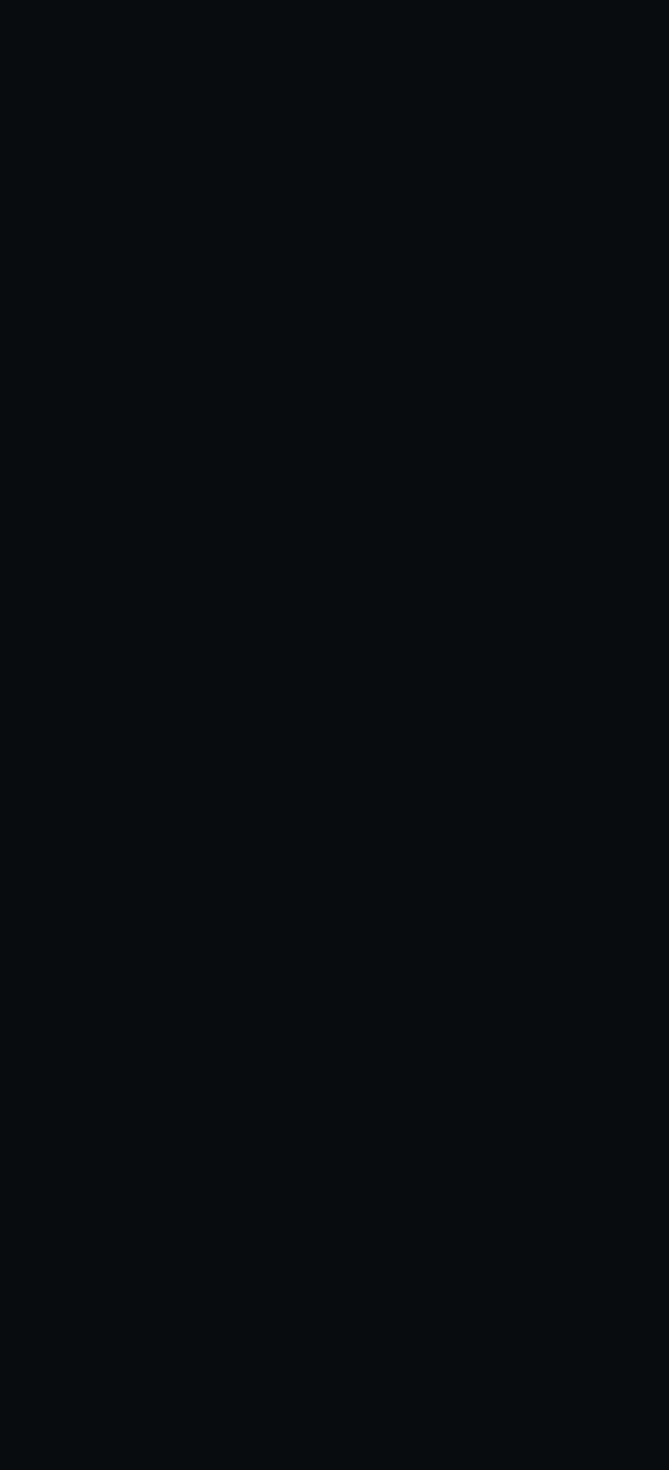
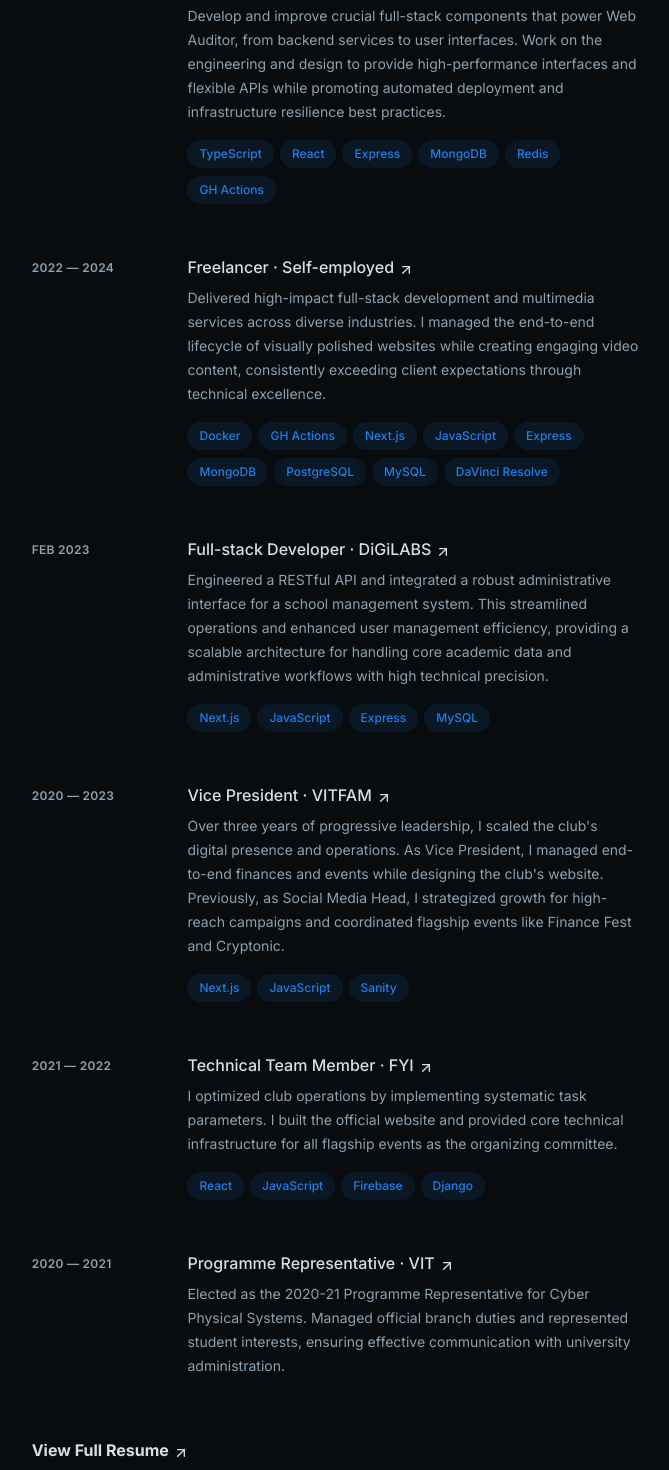
Before and after one commit to theritiktiwari/portfolio, a Next.js app: page / in a window 1280 px wide. Shown: the part 800-2270 px from the top of the page, without its empty margins (593-1262 px from the left). Before the commit the page ends 871 px from the top, so only its background shows below. Built offline with nearby package versions, Linux system fonts and the light colour scheme.

Commit message:
feat: add experience section & resume

```diff
--- a/src/app/(root)/page.tsx
+++ b/src/app/(root)/page.tsx
@@ -1,4 +1,5 @@
 import AboutSection from "@/components/about-section";
+import ExperienceSection from "@/components/experience-section";
 import MouseGlow from "@/components/mouse-glow";
 import Sidebar from "@/components/sidebar";
 import ThemeToggle from "@/components/theme-toggle";
@@ -20,6 +21,7 @@
 					<Sidebar />
 					<main id="content" className="pt-24 lg:w-[52%] lg:py-24">
 						<AboutSection />
+						<ExperienceSection />
 					</main>
 				</div>
 			</div>
--- a/src/app/globals.css
+++ b/src/app/globals.css
@@ -2,6 +2,7 @@
 @import "tw-animate-css";
 @import "shadcn/tailwind.css";
 
+@custom-variant dark (&:is(.dark *));
 @custom-variant light (&:is(.light *));
 
 @theme inline {
--- /dev/null
+++ b/src/components/experience-section.tsx
@@ -0,0 +1,88 @@
+import { experiences } from "@/data/experience";
+import { ArrowUpRight } from "lucide-react";
+import Link from "next/link";
+
+export default function ExperienceSection() {
+	return (
+		<section
+			id="experience"
+			className="mb-16 scroll-mt-16 md:mb-24 lg:mb-36 lg:scroll-mt-24"
+			aria-label="Work experience"
+		>
+			<div className="bg-background/75 sticky top-0 z-20 -mx-6 mb-4 w-screen px-6 py-5 backdrop-blur md:-mx-12 md:px-12 lg:sr-only lg:relative lg:top-auto lg:mx-auto lg:w-full lg:px-0 lg:py-0 lg:opacity-0">
+				<h2 className="text-foreground text-sm font-bold tracking-widest uppercase lg:sr-only">
+					Experience
+				</h2>
+			</div>
+
+			<div>
+				<ol className="group/list space-y-12">
+					{experiences.map((exp, index) => (
+						<li key={index}>
+							<div className="group relative grid pb-1 transition-all sm:grid-cols-8 sm:gap-8 md:gap-4 lg:group-hover/list:opacity-50 lg:hover:opacity-100!">
+								<div className="lg:group-hover:bg-card/50 absolute -inset-x-4 -inset-y-4 z-0 hidden rounded-[10px] transition motion-reduce:transition-none lg:-inset-x-6 lg:block lg:group-hover:shadow-[inset_0_1px_0_0_rgba(148,163,184,0.1)] lg:group-hover:drop-shadow-xl" />
+
+								<header className="text-muted-foreground z-10 mt-1 mb-2 text-xs font-semibold tracking-wide uppercase sm:col-span-2">
+									{exp.period}
+								</header>
+
+								<div className="z-10 sm:col-span-6">
+									<h3 className="text-foreground leading-snug font-medium">
+										<div>
+											<Link
+												href={exp.companyUrl}
+												target="_blank"
+												rel="noopener noreferrer"
+												className="text-foreground hover:text-primary focus-visible:text-primary group/link inline-flex items-baseline leading-tight font-medium"
+											>
+												<span className="absolute -inset-x-4 -inset-y-2.5 hidden rounded-[10px] md:-inset-x-6 md:-inset-y-4 lg:block" />
+												<span>
+													{exp.title}{" "}
+													<span className="inline-block">
+														{exp.company && `· ${exp.company}`}
+														<ArrowUpRight className="ml-1 inline-block h-4 w-4 shrink-0 translate-y-px transition-transform group-hover/link:translate-x-1 group-hover/link:-translate-y-1 group-focus-visible/link:translate-x-1 group-focus-visible/link:-translate-y-1 motion-reduce:transition-none" />
+													</span>
+												</span>
+											</Link>
+										</div>
+									</h3>
+
+									<p className="text-muted-foreground mt-2 text-sm leading-6">
+										{exp.description}
+									</p>
+
+									<ul
+										className="mt-2 flex flex-wrap"
+										aria-label="Technologies used"
+									>
+										{exp.technologies.map((tech) => (
+											<li key={tech} className="mt-2 mr-1.5">
+												<div className="bg-primary/10 text-primary flex items-center rounded-full px-3 py-1 text-xs leading-5 font-medium">
+													{tech}
+												</div>
+											</li>
+										))}
+									</ul>
+								</div>
+							</div>
+						</li>
+					))}
+				</ol>
+
+				<div className="mt-12">
+					<Link
+						href="/resume.pdf"
+						target="_blank"
+						rel="noopener noreferrer"
+						className="text-foreground hover:text-primary focus-visible:text-primary group/link inline-flex items-baseline leading-tight font-bold"
+					>
+						<span>
+							View Full Resume
+							<ArrowUpRight className="ml-1 inline-block h-4 w-4 shrink-0 translate-y-px transition-transform group-hover/link:translate-x-1 group-hover/link:-translate-y-1 group-focus-visible/link:translate-x-1 group-focus-visible/link:-translate-y-1 motion-reduce:transition-none" />
+						</span>
+					</Link>
+				</div>
+			</div>
+		</section>
+	);
+}
--- a/src/components/theme-toggle.tsx
+++ b/src/components/theme-toggle.tsx
@@ -57,22 +57,8 @@
 			aria-label={`Switch to ${resolvedTheme === "dark" ? "light" : "dark"} theme`}
 			className={cn("rounded-full backdrop-blur-sm", className)}
 		>
-			<SunMedium
-				className={cn(
-					"absolute size-4 transition-all",
-					resolvedTheme === "light"
-						? "scale-100 rotate-0 opacity-100"
-						: "scale-0 rotate-90 opacity-0"
-				)}
-			/>
-			<MoonStar
-				className={cn(
-					"absolute size-4 transition-all",
-					resolvedTheme === "dark"
-						? "scale-100 rotate-0 opacity-100"
-						: "scale-0 -rotate-90 opacity-0"
-				)}
-			/>
+			<SunMedium className="absolute size-4 scale-100 rotate-0 opacity-100 transition-all dark:scale-0 dark:rotate-90 dark:opacity-0" />
+			<MoonStar className="absolute size-4 scale-0 -rotate-90 opacity-0 transition-all dark:scale-100 dark:rotate-0 dark:opacity-100" />
 			<span className="sr-only">Toggle theme</span>
 		</Button>
 	);
--- /dev/null
+++ b/src/data/experience.ts
@@ -0,0 +1,75 @@
+interface Experience {
+	period: string;
+	title: string;
+	company: string;
+	companyUrl: string;
+	description: string;
+	technologies: string[];
+}
+
+export const experiences: Experience[] = [
+	{
+		period: "2024 — Present",
+		title: "Software Engineer",
+		company: "rtCamp",
+		companyUrl: "https://rtcamp.com/",
+		description:
+			"Develop and improve crucial full-stack components that power Web Auditor, from backend services to user interfaces. Work on the engineering and design to provide high-performance interfaces and flexible APIs while promoting automated deployment and infrastructure resilience best practices.",
+		technologies: ["TypeScript", "React", "Express", "MongoDB", "Redis", "GH Actions"],
+	},
+	{
+		period: "2022 — 2024",
+		title: "Freelancer",
+		company: "Self-employed",
+		companyUrl: "https://linkedin.com/in/theritiktiwari/",
+		description:
+			"Delivered high-impact full-stack development and multimedia services across diverse industries. I managed the end-to-end lifecycle of visually polished websites while creating engaging video content, consistently exceeding client expectations through technical excellence.",
+		technologies: [
+			"Docker",
+			"GH Actions",
+			"Next.js",
+			"JavaScript",
+			"Express",
+			"MongoDB",
+			"PostgreSQL",
+			"MySQL",
+			"DaVinci Resolve",
+		],
+	},
+	{
+		period: "FEB 2023",
+		title: "Full-stack Developer",
+		company: "DiGiLABS",
+		companyUrl: "https://linkedin.com/company/digilabs-atpl/",
+		description:
+			"Engineered a RESTful API and integrated a robust administrative interface for a school management system. This streamlined operations and enhanced user management efficiency, providing a scalable architecture for handling core academic data and administrative workflows with high technical precision.",
+		technologies: ["Next.js", "JavaScript", "Express", "MySQL"],
+	},
+	{
+		period: "2020 — 2023",
+		title: "Vice President",
+		company: "VITFAM",
+		companyUrl: "https://linkedin.com/company/vitfam/",
+		description:
+			"Over three years of progressive leadership, I scaled the club's digital presence and operations. As Vice President, I managed end-to-end finances and events while designing the club's website. Previously, as Social Media Head, I strategized growth for high-reach campaigns and coordinated flagship events like Finance Fest and Cryptonic.",
+		technologies: ["Next.js", "JavaScript", "Sanity"],
+	},
+	{
+		period: "2021 — 2022",
+		title: "Technical Team Member",
+		company: "FYI",
+		companyUrl: "https://www.linkedin.com/company/fraternity-of-young-innovators/",
+		description:
+			"I optimized club operations by implementing systematic task parameters. I built the official website and provided core technical infrastructure for all flagship events as the organizing committee.",
+		technologies: ["React", "JavaScript", "Firebase", "Django"],
+	},
+	{
+		period: "2020 — 2021",
+		title: "Programme Representative",
+		company: "VIT",
+		companyUrl: "https://www.linkedin.com/school/vellore-institute-of-technology/",
+		description:
+			"Elected as the 2020-21 Programme Representative for Cyber Physical Systems. Managed official branch duties and represented student interests, ensuring effective communication with university administration.",
+		technologies: [],
+	},
+];
```
Also changed, not shown: 1 other file (tests, documents, lock files or other folders).
